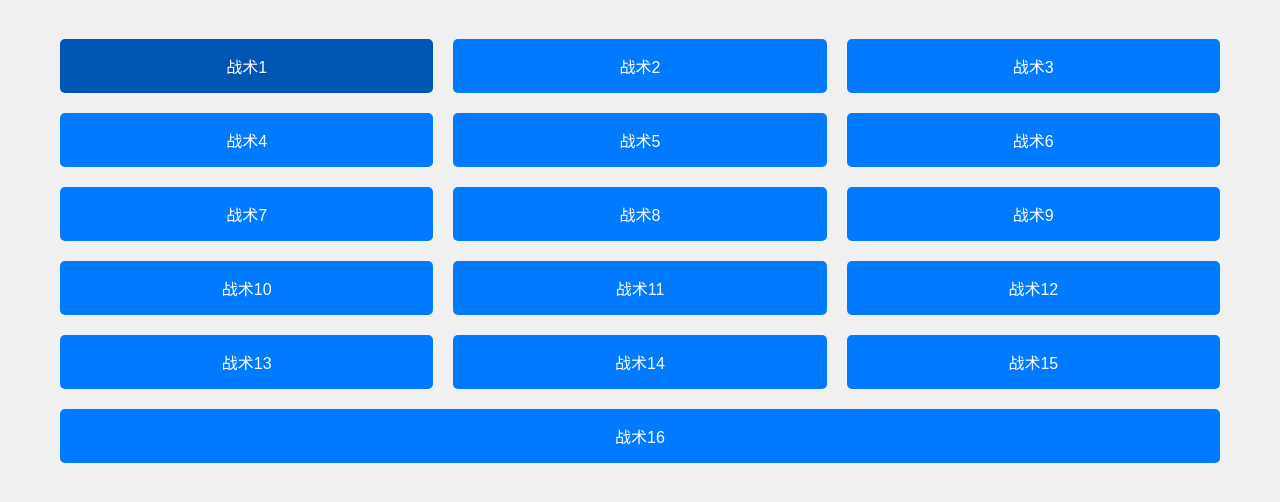
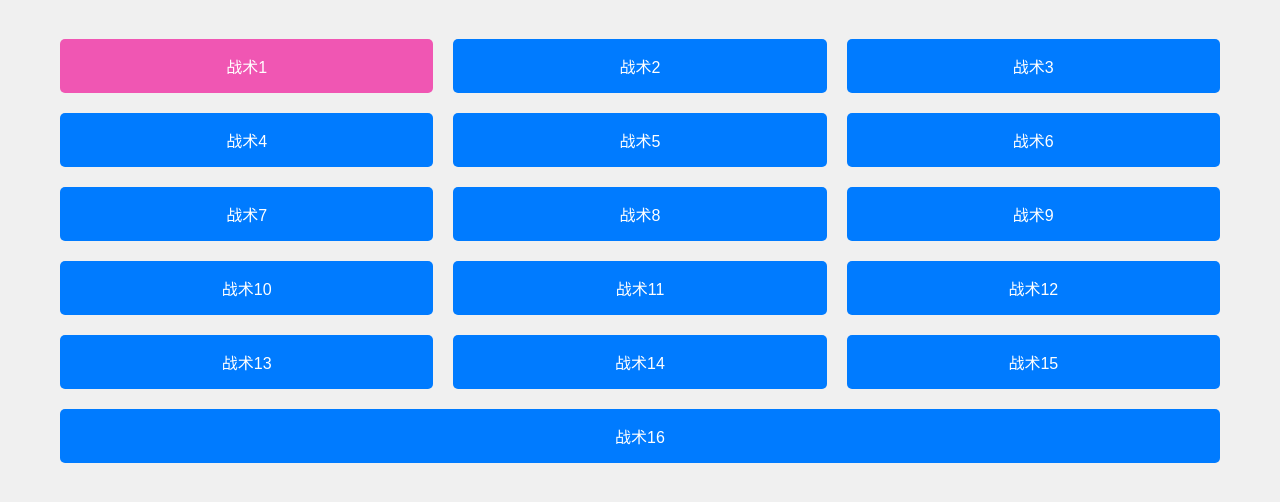
Before and after one commit to EytleBB/zsbb, a plain HTML site: page index.html in a window 1280 px wide. In both pictures the pointer is over the link "战术1". Shown: the part 90-592 px from the top of the page. Drawn offline with Linux system fonts and the light colour scheme.

Commit message:
Update index.html

```diff
--- a/index.html
+++ b/index.html
@@ -42,7 +42,7 @@
         }
 
         .tactic-button:hover {
-            background-color: #0056b3;
+            background-color: #f056b3;
         }
 
         /* 响应式调整（移动端） */
```
